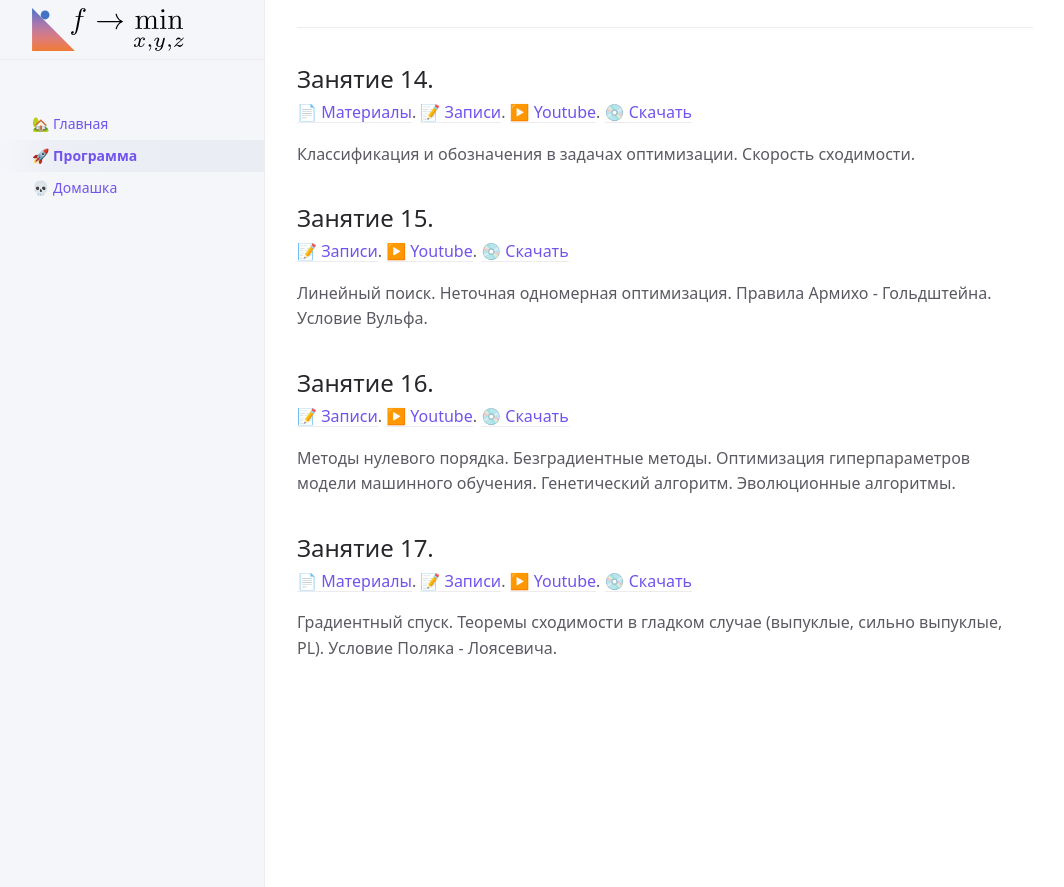
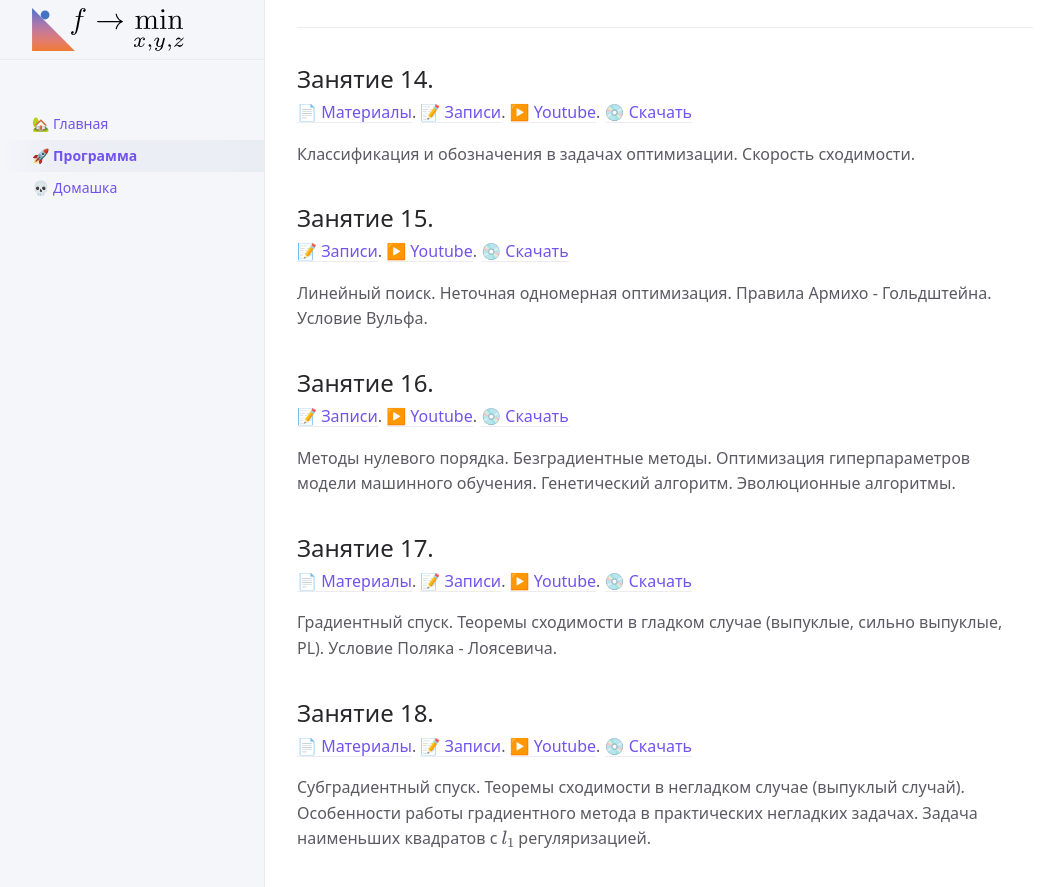
Before and after one commit to MerkulovDaniil/mipt22, a Jekyll site: the page built from program.md, in a window 1280 px wide and 900 px high, scrolled down 1933 px. Shown: the top 887 px of the window, without its empty margins (107-1171 px from the left). Built offline with Jekyll 4.4.1, drawn with Linux system fonts in a browser that asks for light colours; our own code applies the rules of GitHub Pages for plain Markdown files; formulas are drawn with MathJax 3; a script that is not in the unit is left out; before the commit the page ends 2643 px from its top, so only the background shows below that.

Commit message:
add 17 and 18

```diff
--- a/program.md
+++ b/program.md
@@ -86,6 +86,11 @@ nav_order: 2
 Методы нулевого порядка. Безградиентные методы. Оптимизация гиперпараметров модели машинного обучения. Генетический алгоритм. Эволюционные алгоритмы.
 
 ## Занятие 17.
-[📄 Материалы](/presentations/17.pdf). [📝 Записи](/notes/17.pdf). [▶️ Youtube](https://youtu.be/KvLeJMixsF4). [💿 Скачать](https://disk.yandex.ru/i/rejHoGJ0cx1rug)
+[📄 Материалы](/presentations/17.pdf). [📝 Записи](/notes/17.pdf). [▶️ Youtube](). [💿 Скачать]()
 
 Градиентный спуск. Теоремы сходимости в гладком случае (выпуклые, сильно выпуклые, PL). Условие Поляка - Лоясевича.
+
+## Занятие 18.
+[📄 Материалы](/presentations/18.pdf). [📝 Записи](/notes/18.pdf). [▶️ Youtube](). [💿 Скачать]()
+
+Субградиентный спуск. Теоремы сходимости в негладком случае (выпуклый случай). Особенности работы градиентного метода в практических негладких задачах. Задача наименьших квадратов с $$l_1$$ регуляризацией.
```
Also changed, not shown: 3 other files.
